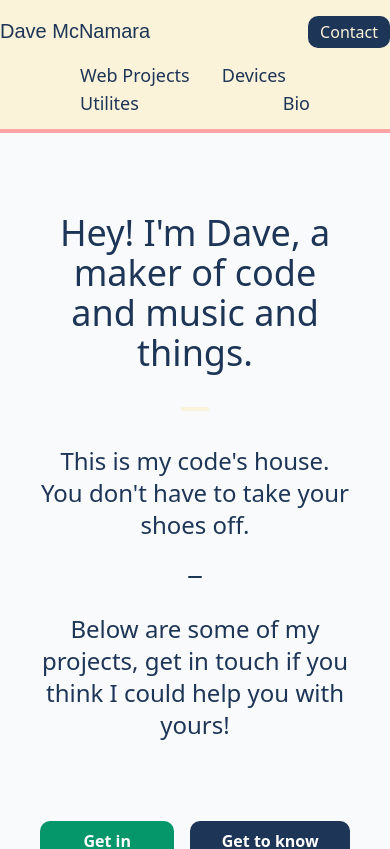
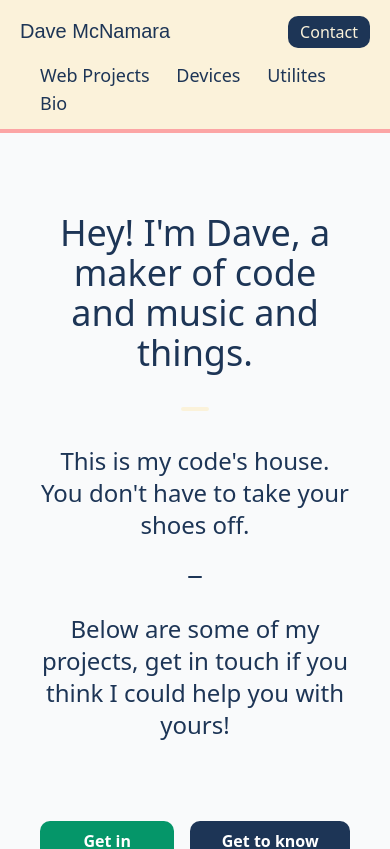
Before and after one commit to dajxd/personal-site, a React (Create React App) app: page / in a window 390 px wide. Shown: the top 849 px of the page. Built offline with nearby package versions, Linux system fonts and the light colour scheme; a web font is replaced by a local one.

Commit message:
why is it so much different on my phone than in firefox's rd mode? again.

```diff
--- a/src/components/Navbar.js
+++ b/src/components/Navbar.js
@@ -5,7 +5,7 @@ export default function Navbar() {
         <header
             className="resyellow md:sticky top-0 z-10 md:border-none border-b-4 border-red-300 md:border-none border-b-4 border-red-300">
             <div className="container mx-auto flex flex-wrap md:p-5 p-0 pb-3 flex-col md:flex-row items-center">
-            <div className=" flex items-spread justify-between items-baseline md:px-5 p-0 md:items-center w-full md:w-auto">
+            <div className=" flex items-spread justify-between items-baseline px-5 md:items-center w-full md:w-auto">
                 <p className="title-font-blue font-medium text-white mb-4 md:mb-0">
                     <a href="#top" className="ml-0 md:ml-3 text-xl" id="name">
                         Dave McNamara
@@ -18,7 +18,7 @@ export default function Navbar() {
                 </a>
             </div>
                 <nav
-                    className="md:mr-auto md:ml-4 md:py-1 md:pl-4 flex flex-wrap md:items-center text-lg md:justify-center md:w-auto items-baseline items-spread justify-between w-full px-20">
+                    className="md:mr-auto md:ml-4 md:py-1 md:pl-4 flex flex-wrap md:items-center text-lg md:justify-center md:w-auto items-baseline items-spread justify-between w-full px-10">
                     <a href="#webprojects" className="mr-6 hover:text-red-300 focus:text-red-300">
                         Web Projects
                     </a>
```
